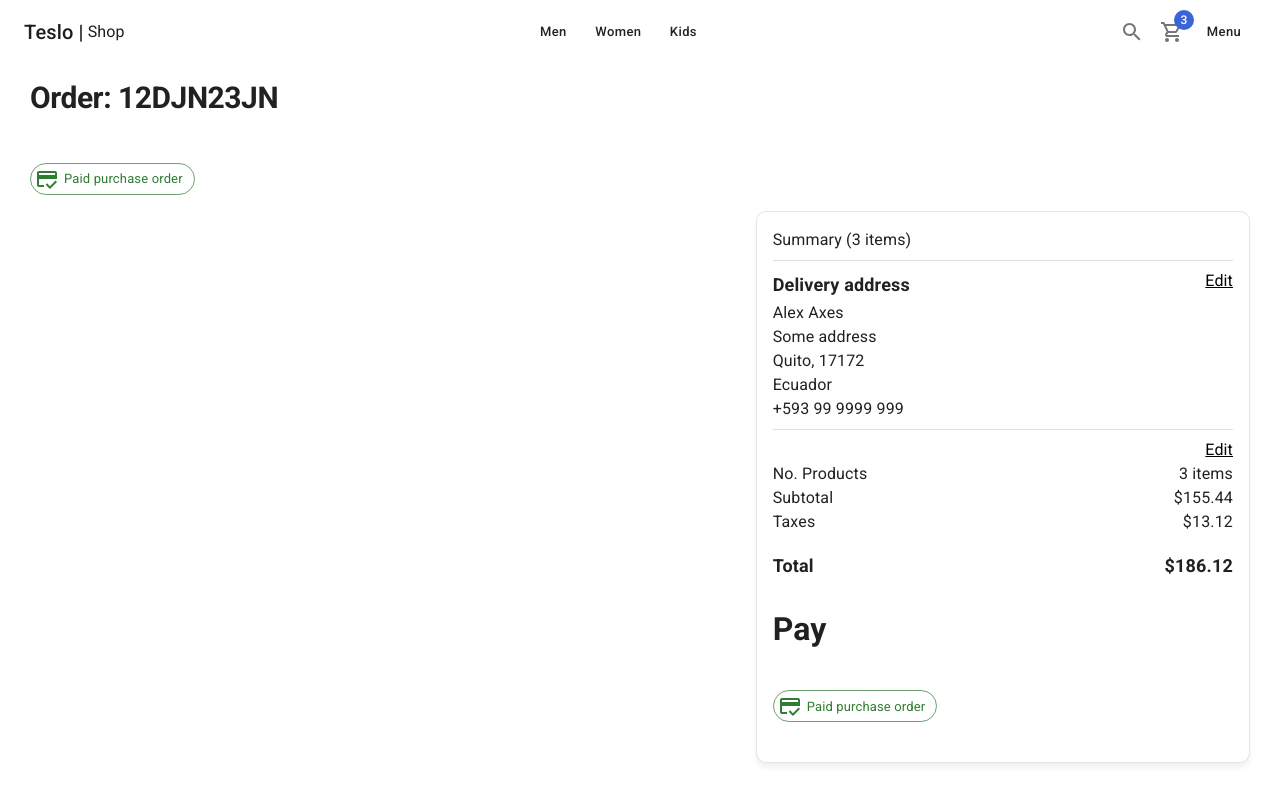
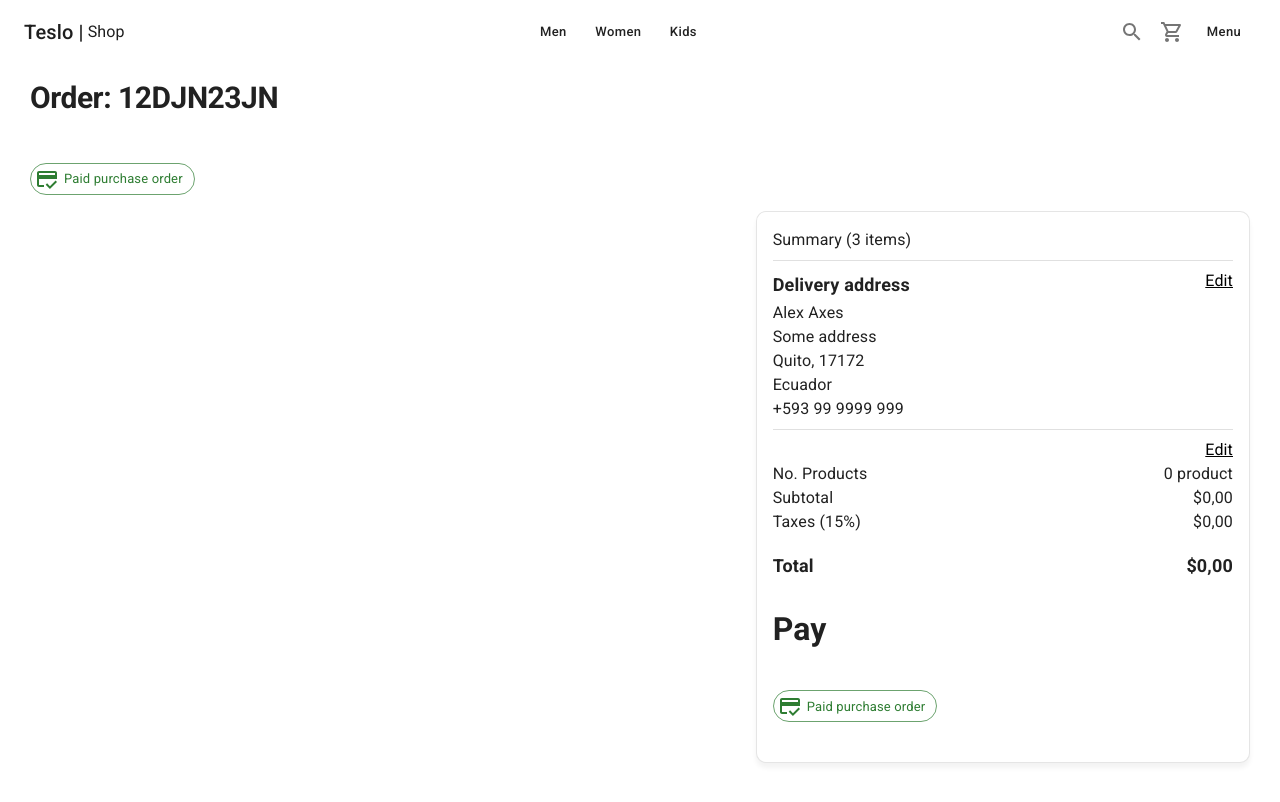
Before and after one commit to elitexpro/because-shop-next-ts, a Next.js app: page /orders/1 in a window 1280 px wide. Shown: the top 802 px of the page. Built offline with nearby package versions, Linux system fonts and the light colour scheme.

Commit message:
[ADD]: format currency

```diff
--- a/src/context/cart/CartContext.tsx
+++ b/src/context/cart/CartContext.tsx
@@ -1,9 +1,10 @@
 import { createContext } from 'react';
 
-import { ICartProduct } from '@/interfaces';
+import { ICartProduct, IOrderSummary } from '@/interfaces';
 
 interface CartContextProps {
   cart: ICartProduct[];
+  orderSummary: IOrderSummary;
 
   addProductToCart: (product: ICartProduct) => void;
 
--- a/src/context/cart/CartProvider.tsx
+++ b/src/context/cart/CartProvider.tsx
@@ -2,11 +2,12 @@ import { useEffect, useReducer, useState } from 'react';
 import Cookies from 'js-cookie';
 
 import { CartActionType, CartContext, cartReducer } from './';
-import { ICartProduct } from '@/interfaces';
+import { ICartProduct, IOrderSummary } from '@/interfaces';
 import { TesloConstantKey, tesloConstants } from '@/shared/constants';
 
 export interface CartState {
   cart: ICartProduct[];
+  orderSummary: IOrderSummary;
 }
 
 interface CartProviderProps {
@@ -15,6 +16,12 @@ interface CartProviderProps {
 
 const CART_INIT_STATE: CartState = {
   cart: [],
+  orderSummary: {
+    numberOfItems: 0,
+    subTotal: 0,
+    tax: 0,
+    total: 0,
+  },
 };
 
 export const CartProvider = ({ children }: CartProviderProps) => {
@@ -61,7 +68,7 @@ export const CartProvider = ({ children }: CartProviderProps) => {
     const taxRate = tesloConstants.get(TesloConstantKey.taxtRate) || 0.12;
     const tax = subTotal * taxRate;
 
-    const orderSummary = {
+    const orderSummary: IOrderSummary = {
       numberOfItems: state.cart.reduce(
         (acc, itemInCart) => acc + itemInCart.quantity,
         0
@@ -71,7 +78,10 @@ export const CartProvider = ({ children }: CartProviderProps) => {
       total: subTotal + tax,
     };
 
-    console.log(orderSummary);
+    dispatch({
+      type: CartActionType.updateOrderSummary,
+      payload: orderSummary,
+    });
   }, [isMounted, state.cart]);
 
   const addProductToCart = (productToAdd: ICartProduct) => {
--- a/src/context/cart/cartReducer.ts
+++ b/src/context/cart/cartReducer.ts
@@ -1,5 +1,5 @@
 import { CartState } from './';
-import { ICartProduct } from '@/interfaces';
+import { ICartProduct, IOrderSummary } from '@/interfaces';
 
 type CartAction =
   | {
@@ -8,13 +8,15 @@ type CartAction =
     }
   | { type: CartActionType.updateProductsInCart; payload: ICartProduct[] }
   | { type: CartActionType.updateCartQuantity; payload: ICartProduct }
-  | { type: CartActionType.removeProductoFromCart; payload: ICartProduct };
+  | { type: CartActionType.removeProductoFromCart; payload: ICartProduct }
+  | { type: CartActionType.updateOrderSummary; payload: IOrderSummary };
 
 export enum CartActionType {
   loadCartFromCookiesOrStorage = '[Cart] - Load cart from cookies | storage',
   updateProductsInCart = '[Cart] - Update products in cart',
   updateCartQuantity = '[Cart] - Update product quantity in cart',
   removeProductoFromCart = '[Cart] - Remove product from cart',
+  updateOrderSummary = '[Cart] - Update order summary',
 }
 
 export const cartReducer = (
@@ -49,6 +51,9 @@ export const cartReducer = (
         ),
       };
 
+    case CartActionType.updateOrderSummary:
+      return { ...state, orderSummary: { ...action.payload } };
+
     default:
       return state;
   }
--- a/src/interfaces/index.ts
+++ b/src/interfaces/index.ts
@@ -1,3 +1,4 @@
 export * from './cart';
 export * from './lean-produc';
+export * from './order-sumary';
 export * from './products';
--- /dev/null
+++ b/src/interfaces/order-sumary.ts
@@ -0,0 +1,6 @@
+export interface IOrderSummary {
+  numberOfItems: number;
+  subTotal: number;
+  tax: number;
+  total: number;
+}
--- a/src/shared/components/ui/Navbar/Navbar.tsx
+++ b/src/shared/components/ui/Navbar/Navbar.tsx
@@ -17,7 +17,7 @@ import SearchOutlinedIcon from '@mui/icons-material/SearchOutlined';
 import ShoppingCartOutlinedIcon from '@mui/icons-material/ShoppingCartOutlined';
 import ClearOutlinedIcon from '@mui/icons-material/ClearOutlined';
 
-import { useUi } from '@/context';
+import { useCart, useUi } from '@/context';
 import { useNavigateTo } from '@/shared/hooks';
 import { navLinks } from './navLinks';
 import NavLink from './NavLink/NavLink';
@@ -27,6 +27,9 @@ export interface NavbarProps {}
 const Navbar: React.FC<NavbarProps> = () => {
   const isMobile = useMediaQuery('(max-width: 600px)');
   const { toggleMenu } = useUi();
+  const {
+    orderSummary: { numberOfItems },
+  } = useCart();
   const { navigateToPath } = useNavigateTo();
 
   const [searchTerm, setSearchTerm] = useState('');
@@ -110,7 +113,7 @@ const Navbar: React.FC<NavbarProps> = () => {
         <NextLink href="/cart">
           <Link component="span">
             <IconButton>
-              <Badge badgeContent={3} color="secondary">
+              <Badge badgeContent={numberOfItems} max={9} color="secondary">
                 <ShoppingCartOutlinedIcon />
               </Badge>
             </IconButton>
--- /dev/null
+++ b/src/shared/utils/currency.ts
@@ -0,0 +1,10 @@
+export const format = (value: number) => {
+  const formatter = new Intl.NumberFormat('es-EC', {
+    style: 'currency',
+    currency: 'USD',
+    minimumFractionDigits: 2,
+    maximumFractionDigits: 2,
+  });
+
+  return formatter.format(value);
+};
--- /dev/null
+++ b/src/shared/utils/index.ts
@@ -0,0 +1 @@
+export * as currency from './currency';
--- a/src/teslo-shop/scenes/CartScene/components/OrderSummary/OrderSummary.tsx
+++ b/src/teslo-shop/scenes/CartScene/components/OrderSummary/OrderSummary.tsx
@@ -1,36 +1,49 @@
 import { Grid, Typography } from '@mui/material';
+
+import { useCart } from '@/context';
+import { currency } from '@/shared/utils';
+import { TesloConstantKey, tesloConstants } from '@/shared/constants';
 
 interface OrdenSummaryProps {}
 
 const OrdenSummary: React.FC<OrdenSummaryProps> = () => {
+  const {
+    orderSummary: { numberOfItems, subTotal, tax, total },
+  } = useCart();
+
   return (
     <Grid container>
       <Grid item xs={6}>
         <Typography>No. Products</Typography>
       </Grid>
       <Grid item xs={6} display="flex" justifyContent="end">
-        <Typography>3 items</Typography>
+        <Typography>
+          {numberOfItems} {numberOfItems > 1 ? 'prodcuts' : 'product'}
+        </Typography>
       </Grid>
 
       <Grid item xs={6}>
         <Typography>Subtotal</Typography>
       </Grid>
       <Grid item xs={6} display="flex" justifyContent="end">
-        <Typography>${155.44}</Typography>
+        <Typography>{`${currency.format(subTotal)}`}</Typography>
       </Grid>
 
       <Grid item xs={6}>
-        <Typography>Taxes</Typography>
+        <Typography>
+          Taxes ({tesloConstants.get(TesloConstantKey.taxtRate)! * 100}%)
+        </Typography>
       </Grid>
+
       <Grid item xs={6} display="flex" justifyContent="end">
-        <Typography>${13.12}</Typography>
+        <Typography>{`${currency.format(tax)}`}</Typography>
       </Grid>
 
       <Grid item xs={6} sx={{ mt: 2 }}>
         <Typography variant="subtitle1">Total</Typography>
       </Grid>
       <Grid item xs={6} sx={{ mt: 2 }} display="flex" justifyContent="end">
-        <Typography variant="subtitle1">${186.12}</Typography>
+        <Typography variant="subtitle1">{currency.format(total)}</Typography>
       </Grid>
     </Grid>
   );
```
Also changed, not shown: src/teslo-shop/scenes/CartScene/CartScene.tsx (+4 -4 lines).
